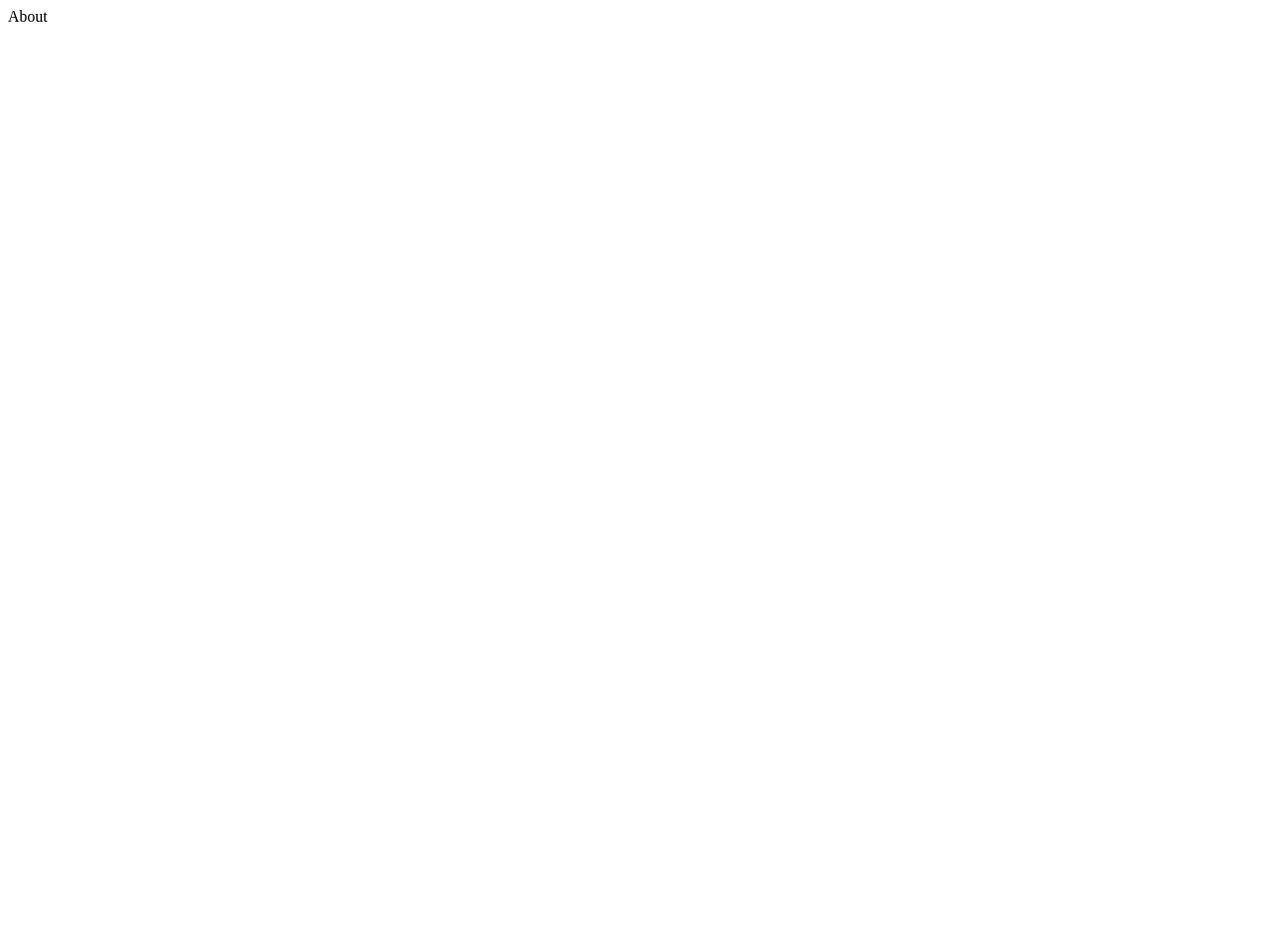
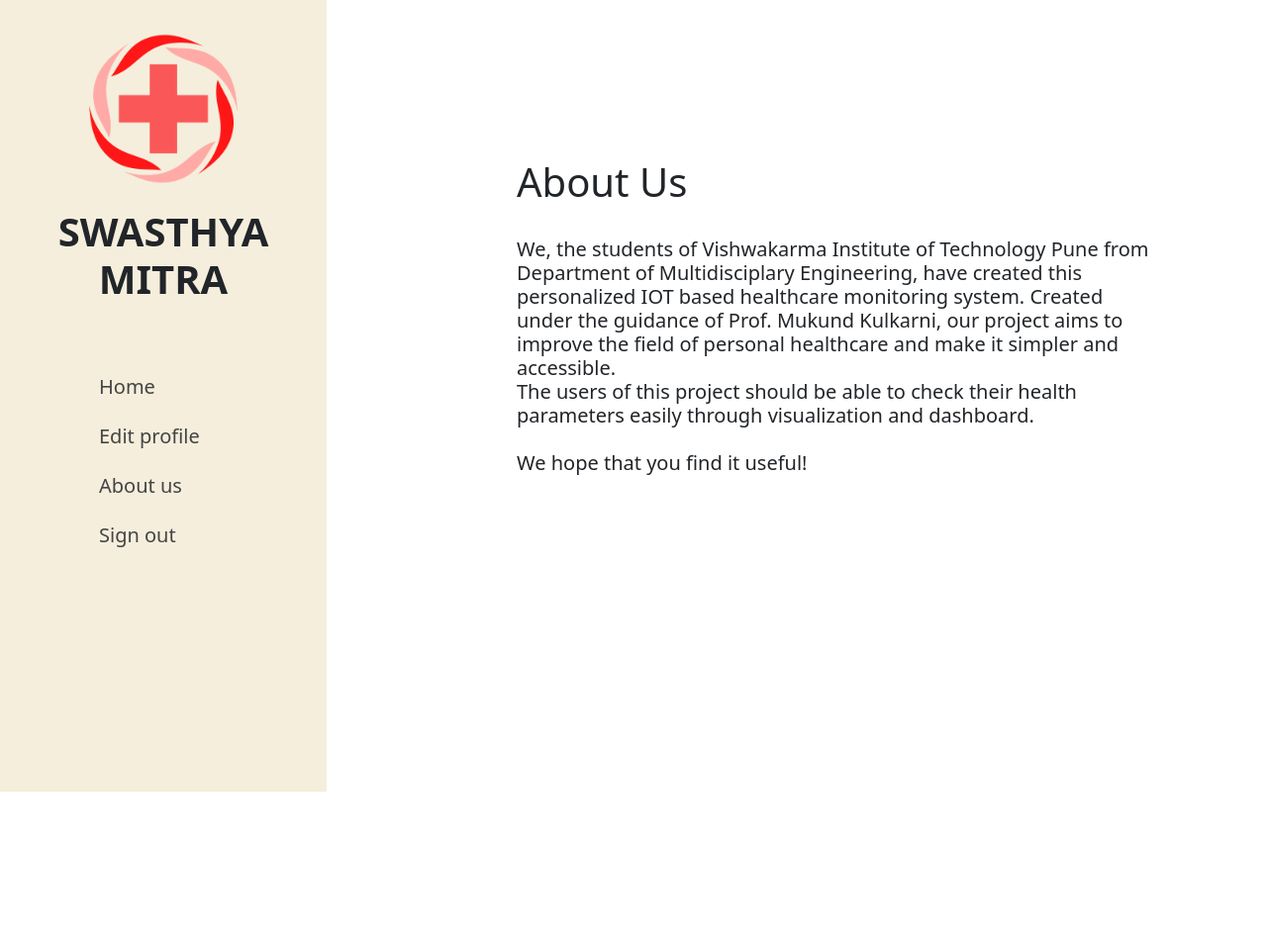
Before and after one commit to PrathmeshN99/Health_Monitoring_Dashboard, a Django app: page /about in a window 1280 px wide. Before the commit the page is almost empty. Shown: the whole page at 99% size. Before the commit the page ends 22 px from the top, so only its background shows below. Run offline with Django 4.2, Linux system fonts and the light colour scheme.

Commit message:
edi day commit

```diff
--- a/Dashboard/DashboardApp/views.py
+++ b/Dashboard/DashboardApp/views.py
@@ -23,8 +23,6 @@ def home(request):
 
     data = requests.get(base_urls).json()
 
-    def noNull(x):
-        if x==None: Record.objects.filter(Humidity__isnull = False)
 
     data_req = data['feeds']
     for i in range(len(data_req)):
@@ -62,6 +60,7 @@ def home(request):
         time_list.append(obj)
     if Record.objects.filter(User=request.session['username']).exists():
         body_temp_list = list(Record.objects.filter(User=request.session['username']).values_list('Body_Temperature',flat=True))
+        aqi_list = list(Record.objects.filter(User=request.session['username']).values_list('AQI',flat=True))
         datetime_queryset = pd.Series(Record.objects.filter(User=request.session['username']).values_list('Time_stamp',flat=True))
         datetime_queryset.apply(func)
         Temperature = decimal(data_req[0]['field2'])
@@ -76,7 +75,7 @@ def home(request):
             sex = Profile.objects.filter(username=request.session['username']).values('sex')[0]['sex'][0]
             weight = Profile.objects.filter(username=request.session['username']).values('weight')[0]['weight']
             blood_group = Profile.objects.filter(username=request.session['username']).values('blood_group')[0]['blood_group']
-            bmi = round(weight/(height*height),2)
+            bmi = (round(weight/(height*height*0.01*0.01),2))
 
         else:
             profile_pic_name = 'Not provided'
@@ -92,7 +91,7 @@ def home(request):
         print(profile_pic_name)
     else:
         print("User with username does not exists")
-    context = { "time_list": time_list[1:], "body_temp_list" : body_temp_list,"user":request.session['username'], "Temperature":Temperature, "Humidity":Humidity, "aqi":aqi,"Body_Temperature":Body_Temperature,"profile_pic_name":"AB.jpg","height":height,"weight":weight,"sex":sex,"blood_group":blood_group,"bmi":bmi,"age":age}
+    context = { "time_list": time_list[1:], "body_temp_list" : body_temp_list,"aqi_list":aqi_list,"user":request.session['username'], "Temperature":Temperature, "Humidity":Humidity, "aqi":aqi,"Body_Temperature":Body_Temperature,"profile_pic_name":"AB.jpg","height":height,"weight":weight,"sex":sex,"blood_group":blood_group,"bmi":bmi,"age":age}
 
     return render(request,'base2.html',context)
 
--- a/Dashboard/static/style.css
+++ b/Dashboard/static/style.css
@@ -58,7 +58,7 @@ body{
 
 
 .profile img{
-    width: 200px;
+    width: 150px;
     border-radius: 50%;
     margin-right: 40px;
     margin-left: 40px;
--- a/Dashboard/templates/about.html
+++ b/Dashboard/templates/about.html
@@ -1,12 +1,96 @@
+{% load static %}
+
 <!DOCTYPE html>
 <html lang="en">
+
 <head>
     <meta charset="UTF-8">
     <meta http-equiv="X-UA-Compatible" content="IE=edge">
     <meta name="viewport" content="width=device-width, initial-scale=1.0">
-    <title>Document</title>
+    <title>About us</title>
+    <link href="https://cdn.jsdelivr.net/npm/bootstrap@5.2.0-beta1/dist/css/bootstrap.min.css" rel="stylesheet"
+        integrity="sha384-0evHe/X+R7YkIZDRvuzKMRqM+OrBnVFBL6DOitfPri4tjfHxaWutUpFmBp4vmVor" crossorigin="anonymous">
+    <!-- <link rel="stylesheet" href="style.css"> -->
+
+    <style>
+        .navbar {
+            display: block;
+            height: 100%;
+            width: 330px;
+            position: fixed;
+            background-color: #F5EEDC;
+            padding-top: 30px;
+            z-index: 1;
+            top: 0;
+            left: 0;
+        }
+
+        .navbar img {
+            width: 150px;
+            display: block;
+            margin: 0 auto 20px;
+        }
+
+        .navbar h1 {
+            font-weight: bolder;
+            display: block;
+            text-align: center;
+            margin-bottom: 70px;
+        }
+
+        .navbar a {
+            color: rgb(68, 68, 68);
+            font-size: 20px;
+            display: block;
+            margin: 20px auto;
+            padding-left: 100px;
+            text-decoration: none;
+        }
+
+        .navbar a:hover {
+            color: #000;
+        }
+
+        .main {
+            margin-left: 330px;
+            height: 100vh;
+        }
+
+        .about-content {
+            width: 50vw;
+            height: 50vh;
+            margin-left: 15vw;
+            margin-top: 20vh;
+        }
+    </style>
 </head>
+
 <body>
-    About
+
+    <div class="navbar">
+        <img src="{% static 'logo.png' %}" alt="logo">
+        <h1>SWASTHYA<br>MITRA</h1>
+        <a href="home">Home</a>
+        <a href="editProfile">Edit profile</a>
+        <a href="about">About us</a>
+        <a href="logout">Sign out</a>
+    </div>
+
+    <div class="main">
+        <div class="about-content">
+            <h1>About Us</h1>
+            <br>
+            <h5>We, the students of Vishwakarma Institute of Technology Pune from Department of Multidisciplary
+                Engineering, have created this personalized IOT based
+                healthcare monitoring system. Created under the guidance of Prof. Mukund Kulkarni, our project aims to improve the field of personal healthcare and make it simpler and accessible.
+                <br>The users of this project should be able to check their health parameters easily through
+                visualization
+                and dashboard.<br><br>We hope that you find it useful!
+            </h5>
+        </div>
+    </div>
+
+
 </body>
+
 </html>
--- a/Dashboard/templates/login2.html
+++ b/Dashboard/templates/login2.html
@@ -25,13 +25,11 @@
         right: 0;
         background: rgba(80, 80, 80, 0.1);
         background: linear-gradient(270deg,#678383,#b8d4d473);
-
         backdrop-filter: blur(0.5rem);
         display : flex;
         flex-direction: column;
         justify-content: space-evenly;
         align-items: center;
-
         text-align: center;
 
     }
```
Also changed, not shown: Dashboard/templates/base2.html (+4 -5 lines), Dashboard/db.sqlite3, Dashboard/images/profile_pics/Screenshot_2.png (added), Dashboard/static/gautam.jpeg (added), Dashboard/static/niharika.jpeg (added).
